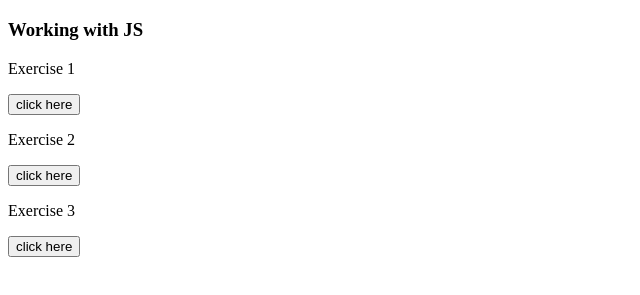
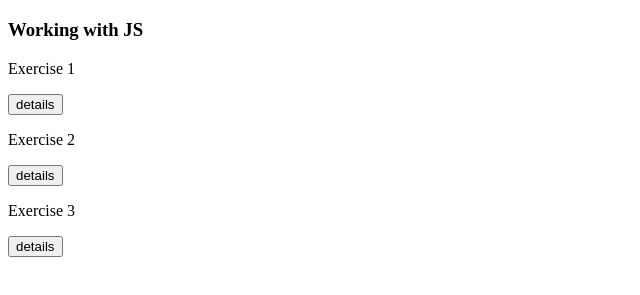
Before and after one commit to murasaki21/te-6, a plain HTML site: page index.html in a window 1280 px wide. Shown: the part 61-356 px from the top of the page, without its empty margins (0-640 px from the left). Drawn offline with Linux system fonts and the light colour scheme.

Commit message:
update buttons

```diff
--- a/index.html
+++ b/index.html
@@ -23,14 +23,14 @@
 
   <body>
     <p id="demo1">Exercise 1</p>
-    <button type="button" onclick="myFunction1()">click here</button>
+    <button type="button" onclick="myFunction1()">details</button>
     <br>
 
     <p id="demo2">Exercise 2</p>
-    <button type="button" onclick="myFunction2()">click here</button>
+    <button type="button" onclick="myFunction2()">details</button>
     <br>
 
     <p id="demo3">Exercise 3</p>
-    <button type="button" onclick="myFunction3()">click here</button>
+    <button type="button" onclick="myFunction3()">details</button>
   </body>
 </html>
```
